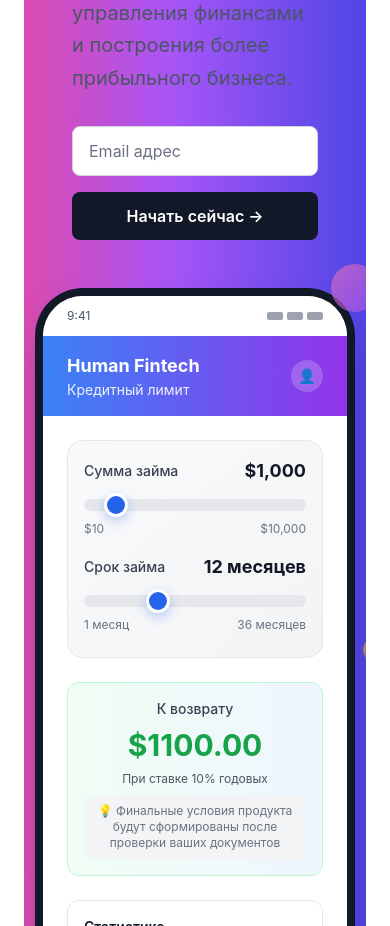
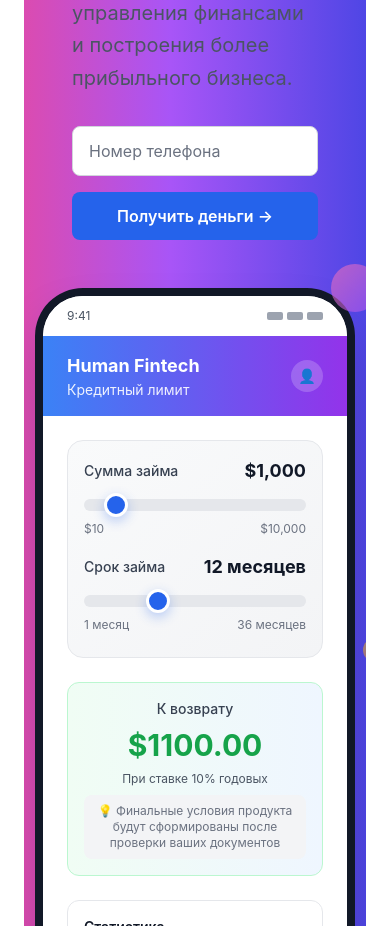
Before and after one commit to ioanngrigorev/microfinance-frontend, a React (Vite) app: page / in a window 390 px wide. Shown: the part 900-1826 px from the top of the page. Built offline with nearby package versions, Linux system fonts and the light colour scheme.

Commit message:
Replace email field with phone input and change button to 'Получить деньги' linking to application

```diff
--- a/src/pages/HomePage.jsx
+++ b/src/pages/HomePage.jsx
@@ -55,16 +55,24 @@
                     создания крипто-кошельков, управления финансами и построения более прибыльного бизнеса.
                   </p>
 
-                  {/* Email input and CTA */}
+                  {/* Phone input and CTA */}
                   <div className="flex flex-col sm:flex-row gap-4 max-w-md">
                     <input
-                      type="email"
-                      placeholder="Email адрес"
+                      type="tel"
+                      placeholder="Номер телефона"
+                      maxLength={12}
                       className="flex-1 px-4 py-3 bg-white border border-gray-300 rounded-lg focus:ring-2 focus:ring-blue-500 focus:border-transparent text-gray-900 placeholder-gray-500"
                     />
-                    <button className="bg-gray-900 hover:bg-gray-800 text-white px-6 py-3 rounded-lg font-semibold transition-colors whitespace-nowrap">
-                      Начать сейчас →
-                    </button>
+                    <Link
+                      to="/application"
+                      state={{
+                        amount: 1000,
+                        term: 12
+                      }}
+                      className="bg-blue-600 hover:bg-blue-700 text-white px-6 py-3 rounded-lg font-semibold transition-colors whitespace-nowrap text-center"
+                    >
+                      Получить деньги →
+                    </Link>
                   </div>
                 </div>
 
```
